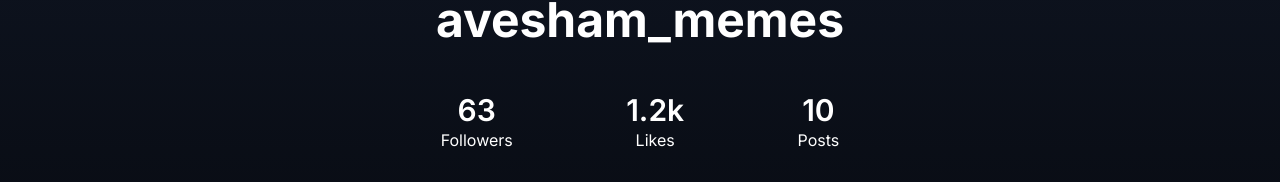
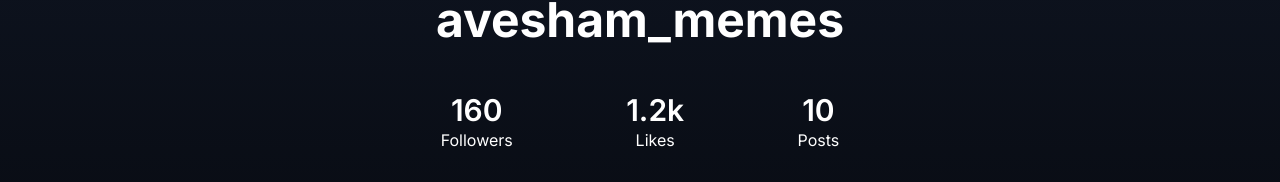
Before and after one commit to Raghuvaranlokati/meme, a Next.js app: page / in a window 1280 px wide. Shown: the part 260-442 px from the top of the page. Built offline with nearby package versions, Linux system fonts and the light colour scheme.

Commit message:
Update page.js

```diff
--- a/app/page.js
+++ b/app/page.js
@@ -34,7 +34,7 @@ const useCountUp = (end, duration) => {
 };
 
 export default function Home() {
-  const followers = useCountUp(63, 2000); // Adjust the numbers as needed
+  const followers = useCountUp(160, 2000); // Adjust the numbers as needed
   const likes = useCountUp(1200, 4000);
   const posts = useCountUp(10, 2000);
 
```
